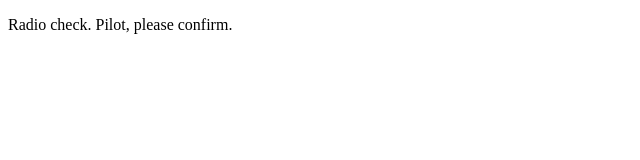
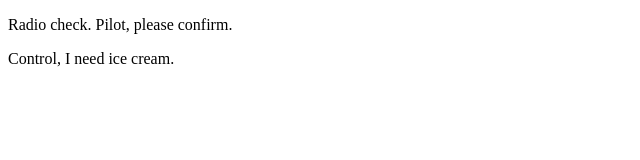
Before and after one commit to Pezda479/communication-log, a plain HTML site: page index.html in a window 1280 px wide. Shown: the whole page, without its empty margins (0-640 px from the left). Drawn offline with Linux system fonts and the light colour scheme.

Commit message:
Ice cream

```diff
--- a/index.html
+++ b/index.html
@@ -2,5 +2,6 @@
 <html>
     <body>
         <p>Radio check. Pilot, please confirm.</p>
+        <p>Control, I need ice cream.</p>
     </body>
 </html>
```
